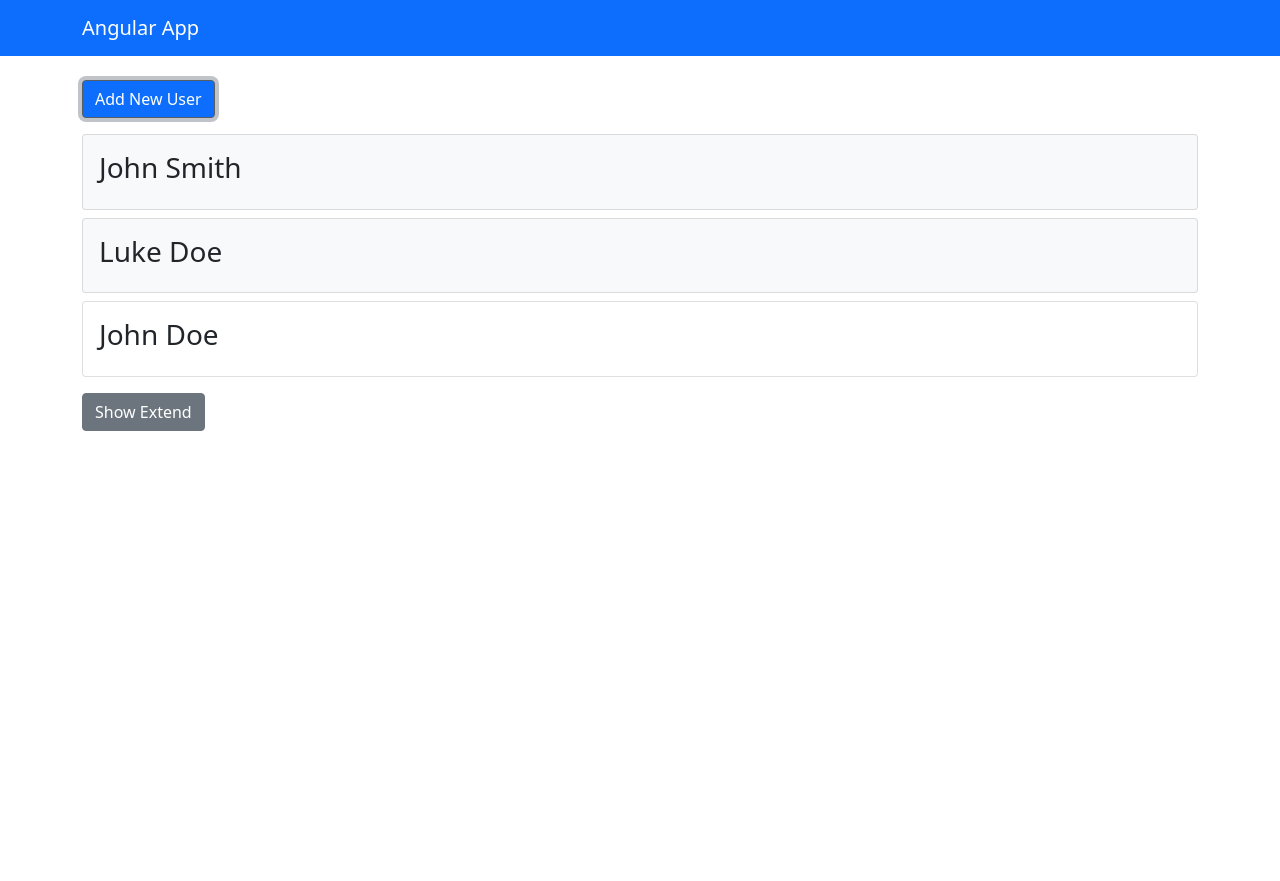
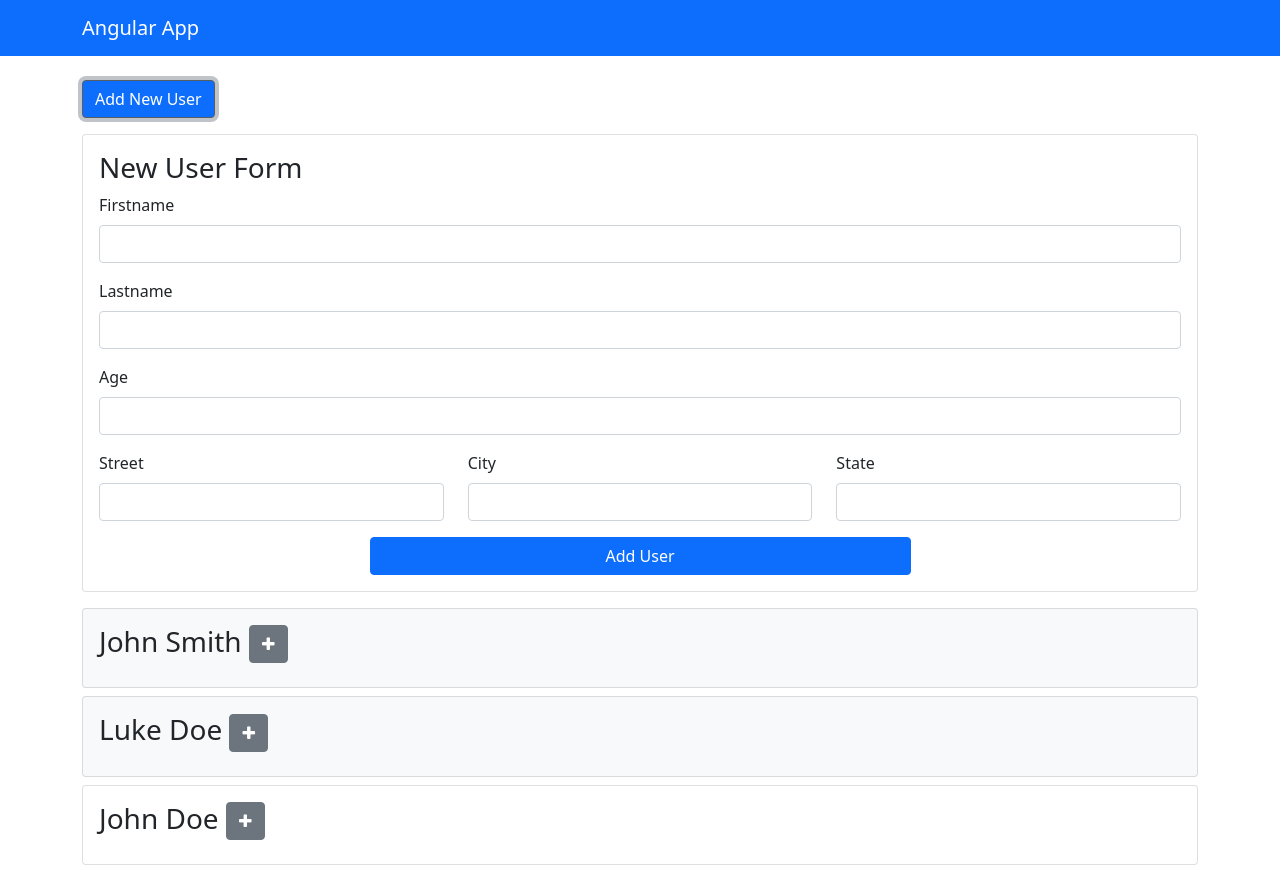
Before and after one commit to AdamAKw/angular-front-to-back-course, an Angular app: page / in a window 1280 px wide. Both pictures are taken after a click on the button "Add New User". Before the commit the page ends 800 px from the top, so only its background shows below. Built offline with nearby package versions, Linux system fonts and the light colour scheme.

Commit message:
chapter 5 progression

```diff
--- a/angular.json
+++ b/angular.json
@@ -28,7 +28,8 @@
             ],
             "styles": [
               "src/styles.css",
-              "./node_modules/bootstrap/dist/css/bootstrap.css"
+              "./node_modules/bootstrap/dist/css/bootstrap.css",
+              "./node_modules/font-awesome/css/font-awesome.css"
             ],
             "scripts": ["./node_modules/bootstrap/dist/js/bootstrap.bundle.js"]
           },
--- a/package.json
+++ b/package.json
@@ -19,6 +19,7 @@
     "@angular/platform-browser-dynamic": "~13.3.0",
     "@angular/router": "~13.3.0",
     "bootstrap": "^5.1.3",
+    "font-awesome": "^4.7.0",
     "rxjs": "~7.5.0",
     "tslib": "^2.3.0",
     "zone.js": "~0.11.4"
--- a/src/app/app.module.ts
+++ b/src/app/app.module.ts
@@ -1,5 +1,6 @@
 import { NgModule } from '@angular/core';
 import { BrowserModule } from '@angular/platform-browser';
+import { FormsModule} from "@angular/forms";
 
 import { AppComponent } from './app.component';
 import { UserComponent} from './components/user/user.component';
@@ -13,7 +14,8 @@ import { NavbarComponent } from './components/navbar/navbar.component'
     NavbarComponent
   ],
   imports: [
-    BrowserModule
+    BrowserModule,
+    FormsModule
   ],
   providers: [],
   bootstrap: [AppComponent]
--- a/src/app/components/user/user.component.ts
+++ b/src/app/components/user/user.component.ts
@@ -27,7 +27,7 @@ export class UserComponent implements OnInit{
     }
   }
 
-  getAge(): number {
+  getAge() {
     return this.user.age;
   }
 
--- a/src/app/components/users/users.component.html
+++ b/src/app/components/users/users.component.html
@@ -1,11 +1,49 @@
-<button type="button" class="btn btn-secondary mb-3 bg-primary"> Add New User
-</button> <!-- ngClass example -->
+<button type="button" class="btn btn-secondary mb-3 bg-primary" (click)="setShowForm()"> Add New User</button>
+<div class="card mb-3" *ngIf="isExpanded">
+  <div class="card-body">
+    <h3>New User Form</h3>
+    <form (submit)="onSubmit($event)">
+      <div class="mb-3">
+        <label for="firstname" class="form-label">Firstname</label>
+        <input type="text" class="form-control"  [(ngModel)]="formUser.firstName" id="firstname" name="firstname">
+      </div>
+      <div class="mb-3">
+        <label for="lastname" class="form-label">Lastname</label>
+        <input type="text" class="form-control" id="lastname" [(ngModel)]="formUser.lastName" name="lastname">
+      </div>
+      <div class="mb-3">
+        <label for="age" class="form-label">Age</label>
+        <input type="number" class="form-control" id="age" [(ngModel)]="formUser.age" name="age">
+      </div>
+      <div class="row mb-3">
+        <div class="col">
+          <label for="street" class="form-label">Street</label>
+          <input type="email" class="form-control" id="street" [(ngModel)]="formUser.address.street" name="street">
+        </div>
+        <div class="col">
+          <label for="city" class="form-label">City</label>
+          <input type="email" class="form-control" id="city" [(ngModel)]="formUser.address.city" name="city">
+        </div>
+        <div class="col">
+          <label for="state" class="form-label">State</label>
+          <input type="email" class="form-control" id="state" [(ngModel)]="formUser.address.state" name="state">
+        </div>
+      </div>
+      <div class="d-grid gap-1 col-6 mx-auto">
+        <button type="submit" class="btn btn-primary" (click)="addUser()">Add User</button>
+      </div>
+    </form>
+  </div>
+</div>
 
 <ul class="list-unstyled" *ngIf="users.length > 0; else noUsers">
   <li class="card mb-2" *ngFor="let user of users" [class.bg-light]="user.isActive">
     <div class="card-body">
-      <h3>{{user.firstName}} {{this.user.lastName}}</h3>
-      <ul class="list-group" *ngIf="showExtended">
+      <h3>{{user.firstName}} {{this.user.lastName}}
+        <button class="btn btn-secondary" (click)="setShowExtended(user)"><i [ngClass]="setExtendIconClasses(user)"></i>
+        </button>
+      </h3>
+      <ul class="list-group" *ngIf="user.hide">
         <li class="list-group-item">Age: {{user.age}}</li>
         <li class="list-group-item">Address: {{user.address.street}} {{user.address.city}}
           , {{user.address.state}} </li>
@@ -18,5 +56,3 @@
 <ng-template #noUsers>
   <h2>No Users Found</h2>
 </ng-template>
-
-<button type="button" class="btn btn-secondary mb-3" (click)="setShowExtended()">Show Extend</button>
--- a/src/app/components/users/users.component.ts
+++ b/src/app/components/users/users.component.ts
@@ -7,9 +7,20 @@ import {User} from '../../models/User';
   styleUrls: ['./users.component.css']
 })
 export class UsersComponent implements OnInit {
+  formUser: User = {
+    firstName: '',
+    lastName: '',
+    age: undefined,
+    address: {
+      street: '',
+      city: '',
+      state: ''
+    }
+  }
+
+
   users: User[];
-  showExtended: boolean = false;
-  isActive: boolean = true;
+  isExpanded: boolean = false;
 
   constructor() {
     this.users = [{
@@ -22,7 +33,8 @@ export class UsersComponent implements OnInit {
         state: 'MA'
       },
       isActive: true,
-      registered: new Date('01/02/2018 08:30:00')
+      registered: new Date('01/02/2018 08:30:00'),
+      hide: false
     }, {
       firstName: 'Luke',
       lastName: 'Doe',
@@ -33,7 +45,8 @@ export class UsersComponent implements OnInit {
         state: 'MA',
       },
       isActive: true,
-      registered: new Date('01/05/2011 09:31:00')
+      registered: new Date('01/05/2011 09:31:00'),
+      hide: false
     }, {
       firstName: 'John',
       lastName: 'Doe',
@@ -44,7 +57,8 @@ export class UsersComponent implements OnInit {
         state: 'MA'
       },
       isActive: false,
-      registered: new Date('01/02/2018 08:30:00')
+      registered: new Date('01/02/2018 08:30:00'),
+      hide: false
     }];
 
   }
@@ -53,7 +67,37 @@ export class UsersComponent implements OnInit {
   }
 
 
-  setShowExtended(): void {
-    this.showExtended = !this.showExtended;
+  setShowExtended(user: User): void {
+    user.hide = !user.hide;
+  }
+
+  setShowForm() {
+    this.isExpanded = !this.isExpanded;
+  }
+
+  setExtendIconClasses(user: User): string {
+    return user.hide ? 'fa fa-minus' : 'fa fa-plus';
+  }
+
+  onSubmit(e: Event) {
+    e.preventDefault();
+  }
+
+  addUser(): void {
+    this.formUser.isActive = true;
+    this.formUser.registered = new Date();
+    this.users.unshift(this.formUser);
+
+
+    this.formUser = {
+      firstName: '',
+      lastName: '',
+      age: undefined,
+      address: {
+        street: '',
+        city: '',
+        state: ''
+      }
+    }
   }
 }
```
Also changed, not shown: src/app/models/User.ts (+6 -5 lines), 1 other file (tests, documents, lock files or other folders).
